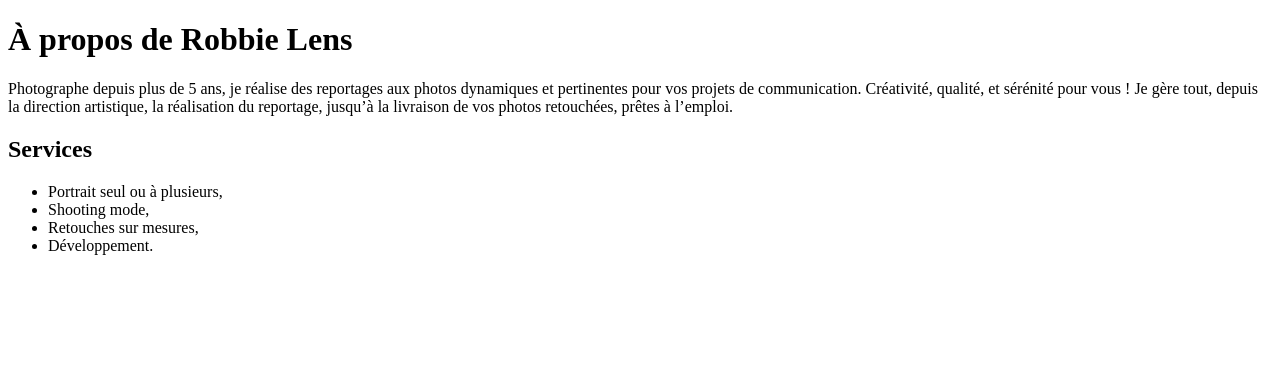
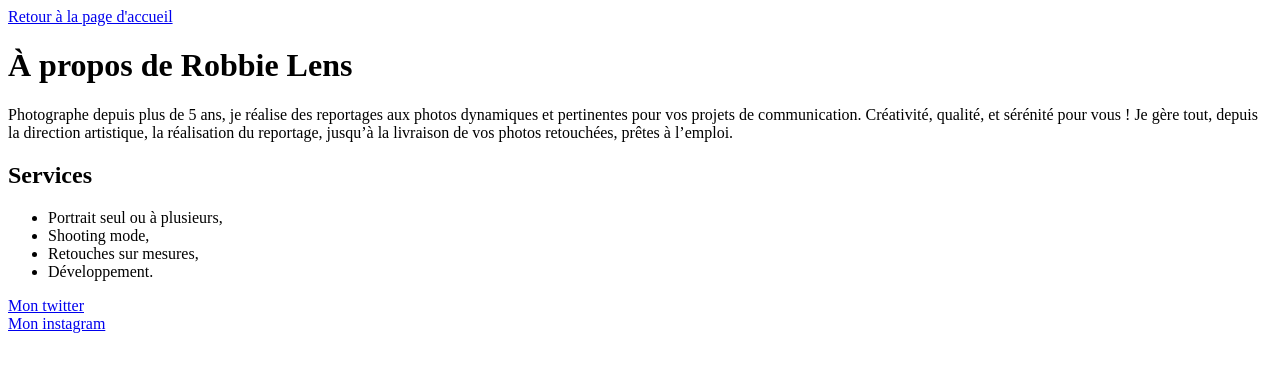
Before and after one commit to VictorLille1/creer_Page_Web_en_HTML_CSS, a plain HTML site: page a-propos.html in a window 1280 px wide. Drawn offline with Linux system fonts and the light colour scheme.

Commit message:
Add files via upload
Sur l'index:
- Ajout d'un lien hypertexte qui renvoie vers la page à propos du site,
- Ajout d'un lien hypertexte qui renvoie vers la page twitter de la photographe,
-Ajout d'un lien hypertexte qui renvoie vers la page Instagram de la photographe.

Sur la page à propos:
- Ajout d'un lien hypertexte qui renvoie vers la page d'accueil du site,
- Ajout d'un lien hypertexte qui renvoie vers la page twitter de la photographe,
-Ajout d'un lien hypertexte qui renvoie vers la page Instagram de la photographe.

```diff
--- a/a-propos.html
+++ b/a-propos.html
@@ -9,6 +9,7 @@
 </head>
 
 <body>
+    <a href="../index.html">Retour à la page d'accueil</a>
     <h1>À propos de Robbie Lens</h1>
     <p>Photographe depuis plus de 5 ans, je réalise des reportages aux photos dynamiques et pertinentes pour vos
         projets de communication. Créativité, qualité, et sérénité pour vous ! Je gère tout, depuis la direction
@@ -21,6 +22,10 @@
         <li>Retouches sur mesures,</li>
         <li>Développement.</li>
     </ul>
+
+    <a href="https://twitter.com/" target="_blank">Mon twitter</a><br>
+    <a href="https://www.instagram.com/" target="_blank">Mon instagram</a>
+
 </body>
 
 </html>
```
Also changed, not shown: index.html (+3 -0 lines).
